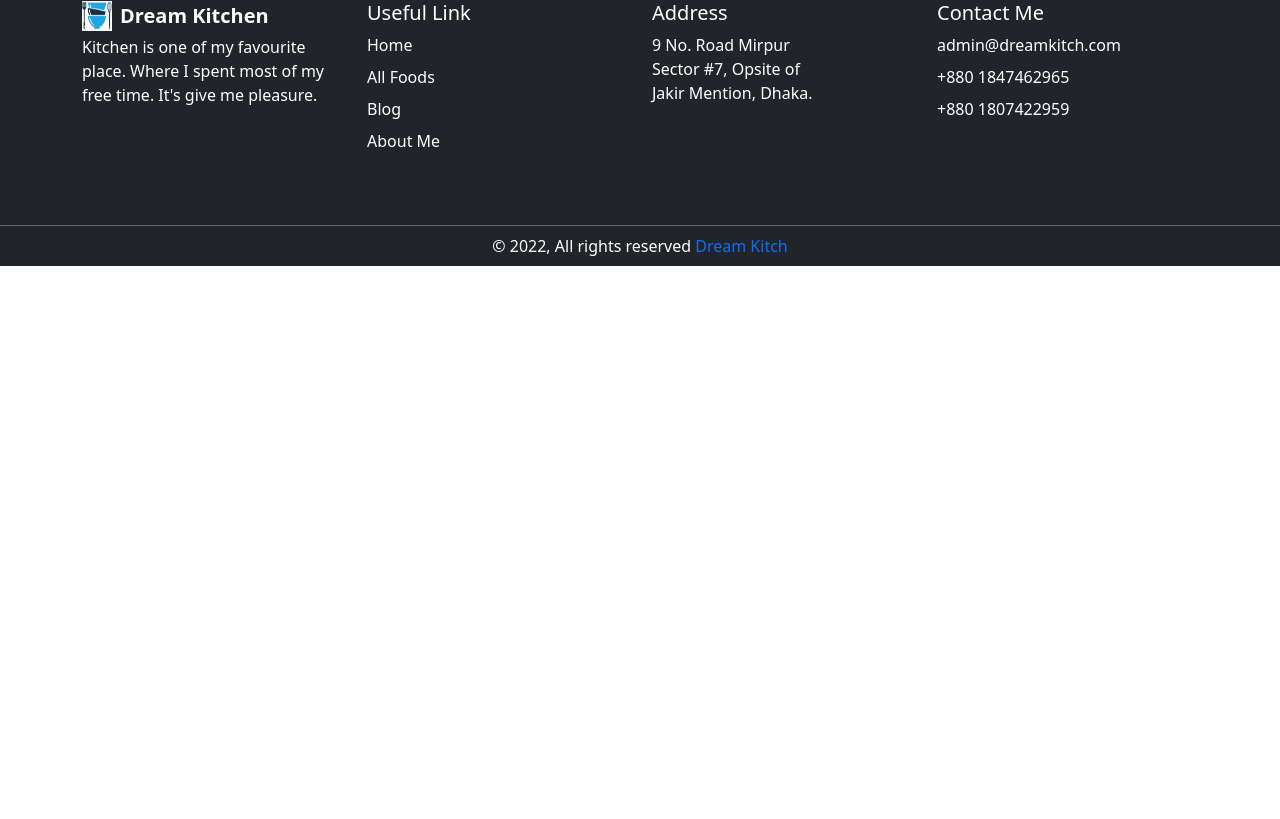
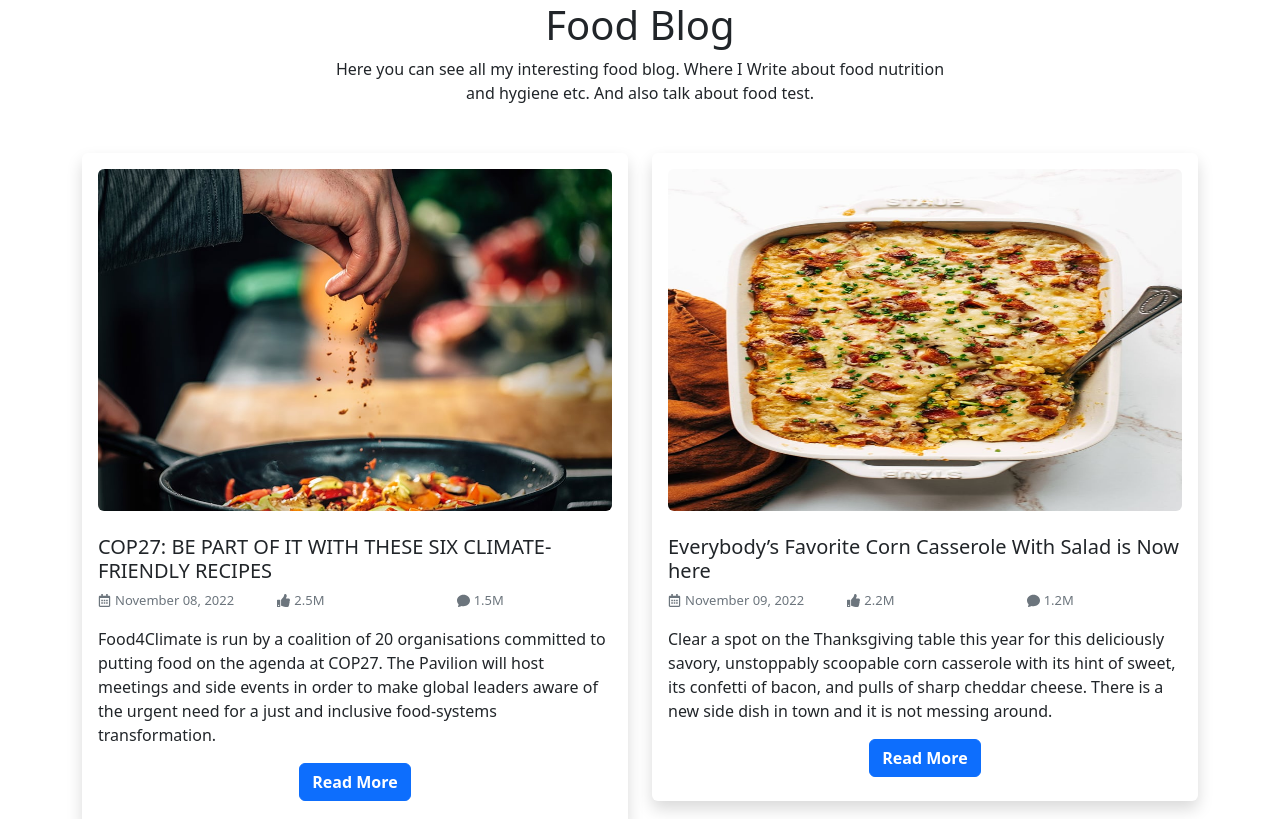
Before and after one commit to mdYeasin-cmd/dream-kitchen, a React (Create React App) app: page / in a window 1280 px wide. Shown: the part 1341-2160 px from the top of the page. Before the commit the page ends 1607 px from the top, so only its background shows below. Built offline with nearby package versions, Linux system fonts and the light colour scheme; no server answers.

Commit message:
Food Blog section added

```diff
--- /dev/null
+++ b/src/Pages/Home/FoodBlog/FoodBlog.css
@@ -0,0 +1,7 @@
+.blog-info {
+    font-size: 13px;
+}
+
+.blog-img {
+    height: 342px;
+}
--- /dev/null
+++ b/src/Pages/Home/FoodBlog/FoodBlog.js
@@ -0,0 +1,81 @@
+import React from 'react';
+import BlogImg1 from './../../../assets/Blog/blog-img-1.jpg';
+import BlogImg2 from './../../../assets/Blog/blog-img-2.jpg';
+import { FaRegCalendarAlt, FaThumbsUp } from 'react-icons/fa';
+import { BsFillChatFill } from 'react-icons/bs';
+import './FoodBlog.css';
+
+const FoodBlog = () => {
+    return (
+        <div className="py-5">
+            <h2 className="text-center fs-1">Food Blog</h2>
+            <p className="text-center w-50 mx-auto mb-5">
+                Here you can see all my interesting food blog. Where I Write about food nutrition and hygiene etc. And also talk about food test.
+            </p>
+            <div className="container">
+                <div className="row row-cols-1 row-cols-md-2 gx-4">
+                    <div className="col">
+                        <div className="shadow p-3 pb-4 rounded">
+                            <img className="w-100 rounded blog-img" src={BlogImg1} alt="" />
+                            <h3 className="fs-5 mt-4 ">COP27: BE PART OF IT WITH THESE SIX CLIMATE-FRIENDLY RECIPES</h3>
+                            <div className="row mt-2">
+                                <div className="col">
+                                    <p className="blog-info d-flex align-items-center text-muted">
+                                        <FaRegCalendarAlt /> <span className="ms-1">November 08, 2022</span>
+                                    </p>
+                                </div>
+                                <div className="col">
+                                    <p className="blog-info d-flex align-items-center text-muted">
+                                        <FaThumbsUp /> <span className="ms-1">2.5M</span>
+                                    </p>
+                                </div>
+                                <div className="col">
+                                    <p className="blog-info d-flex align-items-center text-muted">
+                                        <BsFillChatFill /> <span className="ms-1">1.5M</span>
+                                    </p>
+                                </div>
+                            </div>
+                            <p>
+                                Food4Climate is run by a coalition of 20 organisations committed to putting food on the agenda at COP27. The Pavilion will host meetings and side events in order to make global leaders aware of the urgent need for a just and inclusive food-systems transformation.
+                            </p>
+                            <div className="text-center">
+                                <button className="btn btn-primary fw-semibold">Read More</button>
+                            </div>
+                        </div>
+                    </div>
+                    <div className="col">
+                        <div className="shadow p-3 pb-4 rounded">
+                            <img className="w-100 rounded blog-img" src={BlogImg2} alt="" />
+                            <h3 className="fs-5 mt-4 ">Everybody’s Favorite Corn Casserole With Salad is Now here</h3>
+                            <div className="row mt-2">
+                                <div className="col">
+                                    <p className="blog-info d-flex align-items-center text-muted">
+                                        <FaRegCalendarAlt /> <span className="ms-1">November 09, 2022</span>
+                                    </p>
+                                </div>
+                                <div className="col">
+                                    <p className="blog-info d-flex align-items-center text-muted">
+                                        <FaThumbsUp /> <span className="ms-1">2.2M</span>
+                                    </p>
+                                </div>
+                                <div className="col">
+                                    <p className="blog-info d-flex align-items-center text-muted">
+                                        <BsFillChatFill /> <span className="ms-1">1.2M</span>
+                                    </p>
+                                </div>
+                            </div>
+                            <p>
+                                Clear a spot on the Thanksgiving table this year for this deliciously savory, unstoppably scoopable corn casserole with its hint of sweet, its confetti of bacon, and pulls of sharp cheddar cheese. There is a new side dish in town and it is not messing around.
+                            </p>
+                            <div className="text-center">
+                                <button className="btn btn-primary fw-semibold">Read More</button>
+                            </div>
+                        </div>
+                    </div>
+                </div>
+            </div>
+        </div>
+    );
+};
+
+export default FoodBlog;
--- a/src/Pages/Home/Home/Home.js
+++ b/src/Pages/Home/Home/Home.js
@@ -1,6 +1,7 @@
 import React from 'react';
 import Banner from '../Banner/Banner';
 import DeliciousRecipies from '../DeliciousRecipies/DeliciousRecipies';
+import FoodBlog from '../FoodBlog/FoodBlog';
 import Reputation from '../Reputation/Reputation';
 
 const Home = () => {
@@ -9,6 +10,7 @@ const Home = () => {
             <Banner></Banner>
             <DeliciousRecipies></DeliciousRecipies>
             <Reputation></Reputation>
+            <FoodBlog></FoodBlog>
         </div>
     );
 };
```
Also changed, not shown: src/assets/Blog/blog-img-1.jpg (added), src/assets/Blog/blog-img-2.jpg (added).
